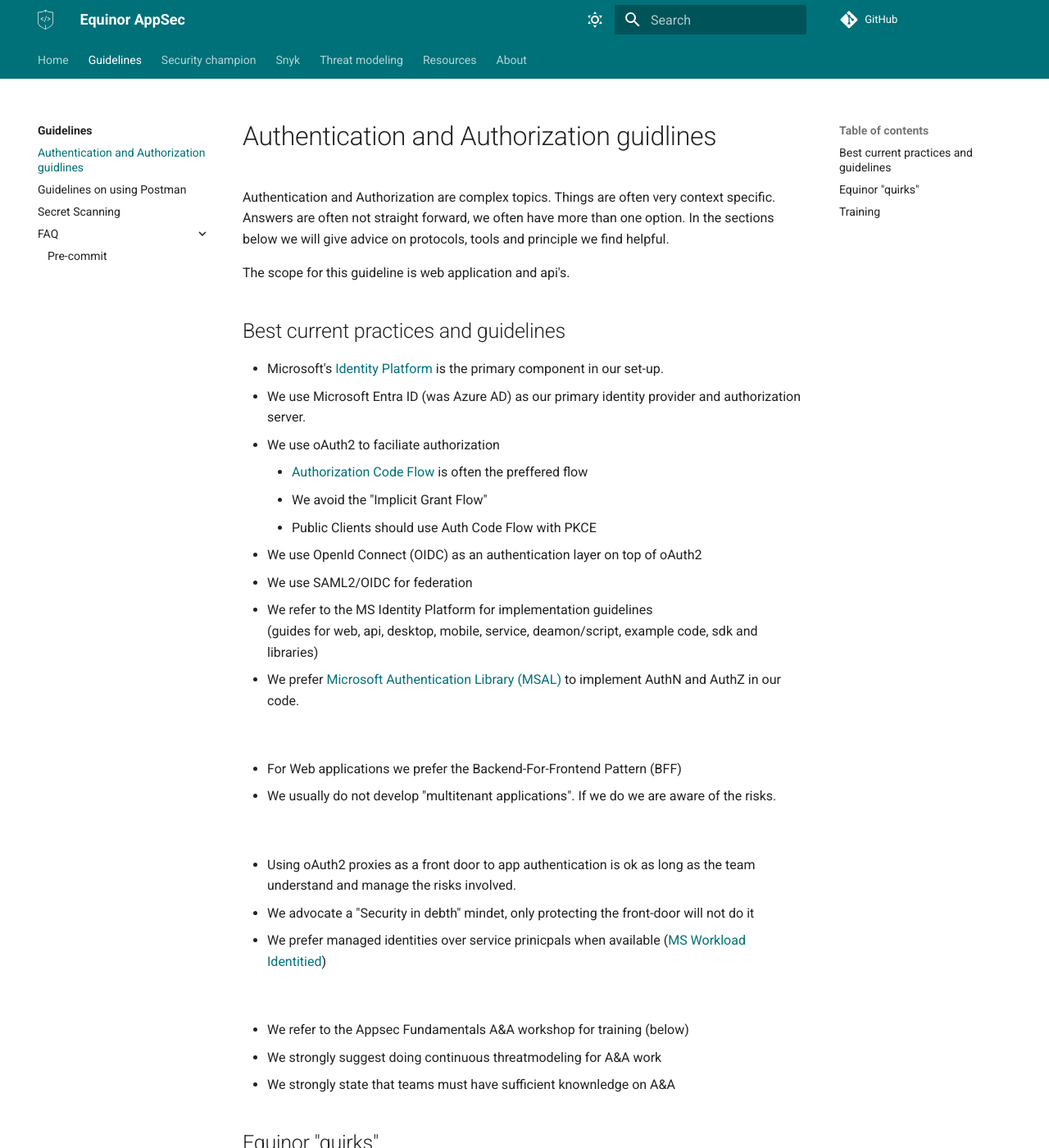
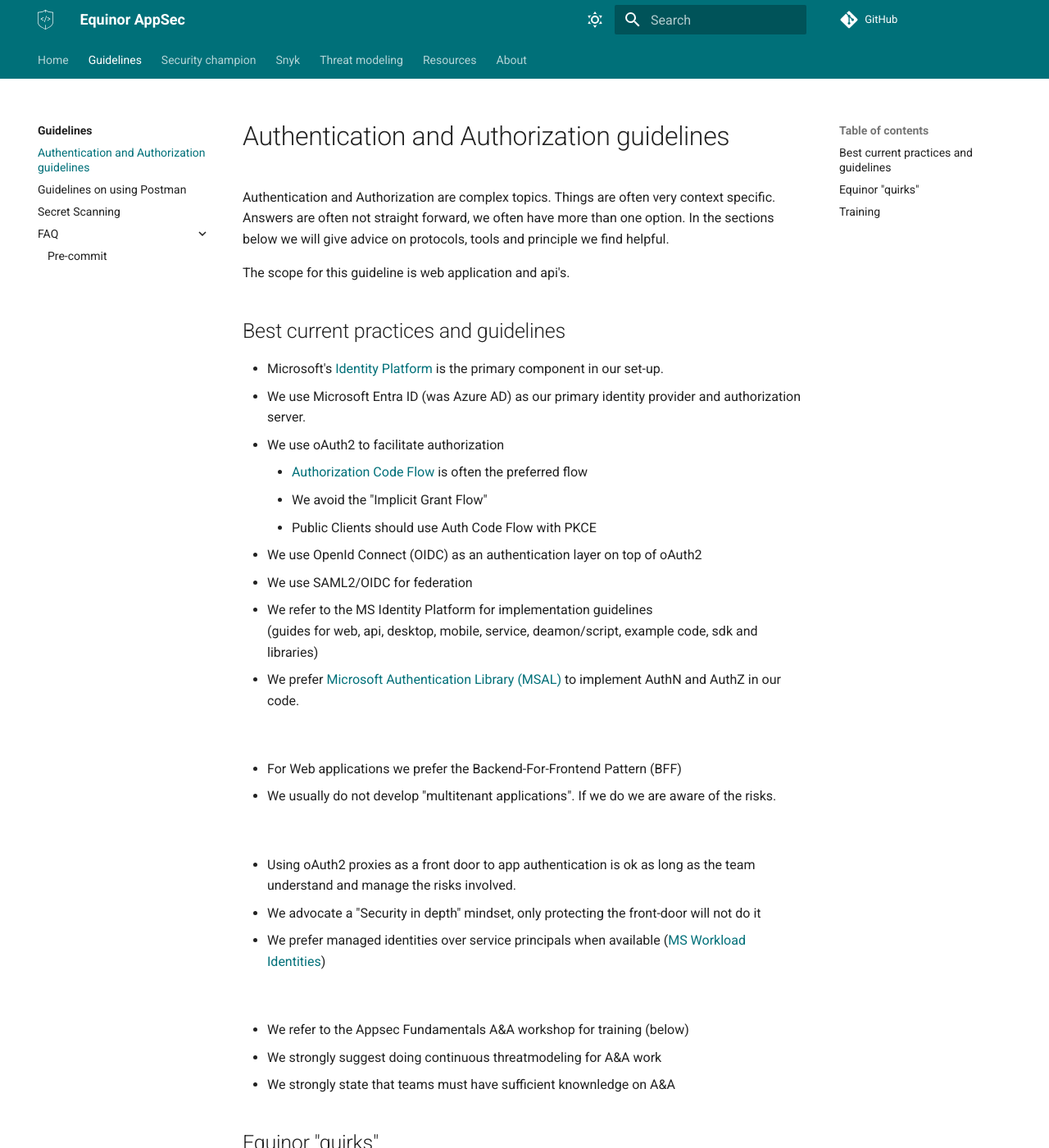
Before and after one commit to equinor/appsec, an MkDocs documentation site: the page built from docs/guidelines/authn-authz.md, in a window 1280 px wide and 1400 px high. Shown: the whole window at 82% size. Built offline with MkDocs 1.6.1 and Material for MkDocs 9.7.7, drawn with Linux system fonts in a browser that asks for light colours; some web fonts are replaced; comment, search, counter and statistics services are not loaded; some of the changed text lies outside the part shown.

Commit message:
text adjustments

```diff
--- a/docs/guidelines/authn-authz.md
+++ b/docs/guidelines/authn-authz.md
@@ -1,4 +1,4 @@
-# Authentication and Authorization guidlines
+# Authentication and Authorization guidelines
 
 Authentication and Authorization are complex topics. Things are often very context specific. Answers are often not straight forward, we often have more than one option. In the sections below we will give advice on protocols, tools and principle we find helpful.
 
@@ -9,8 +9,8 @@
 
 - Microsoft's [Identity Platform](https://learn.microsoft.com/en-us/entra/identity-platform/) is the primary component in our set-up.
 - We use Microsoft Entra ID (was Azure AD) as our primary identity provider and authorization server.
-- We use oAuth2 to faciliate authorization
-    - [Authorization Code Flow](https://learn.microsoft.com/en-us/entra/identity-platform/v2-oauth2-auth-code-flow) is often the preffered flow
+- We use oAuth2 to facilitate authorization
+    - [Authorization Code Flow](https://learn.microsoft.com/en-us/entra/identity-platform/v2-oauth2-auth-code-flow) is often the preferred flow
     - We avoid the "Implicit Grant Flow"
     - Public Clients should use Auth Code Flow with PKCE
 - We use OpenId Connect (OIDC) as an authentication layer on top of oAuth2
@@ -26,8 +26,8 @@
 </br>
 
 - Using oAuth2 proxies as a front door to app authentication is ok as long as the team understand and manage the risks involved.
-- We advocate a "Security in debth" mindet, only protecting the front-door will not do it
-- We prefer managed identities over service prinicpals when available ([MS Workload Identitied](https://learn.microsoft.com/en-us/entra/workload-id/workload-identities-overview))
+- We advocate a "Security in depth" mindset, only protecting the front-door will not do it
+- We prefer managed identities over service principals when available ([MS Workload Identities](https://learn.microsoft.com/en-us/entra/workload-id/workload-identities-overview))
 
 
 </br>
```
Also changed, not shown: other parts of docs/guidelines/authn-authz.md (+1 -1 lines).
